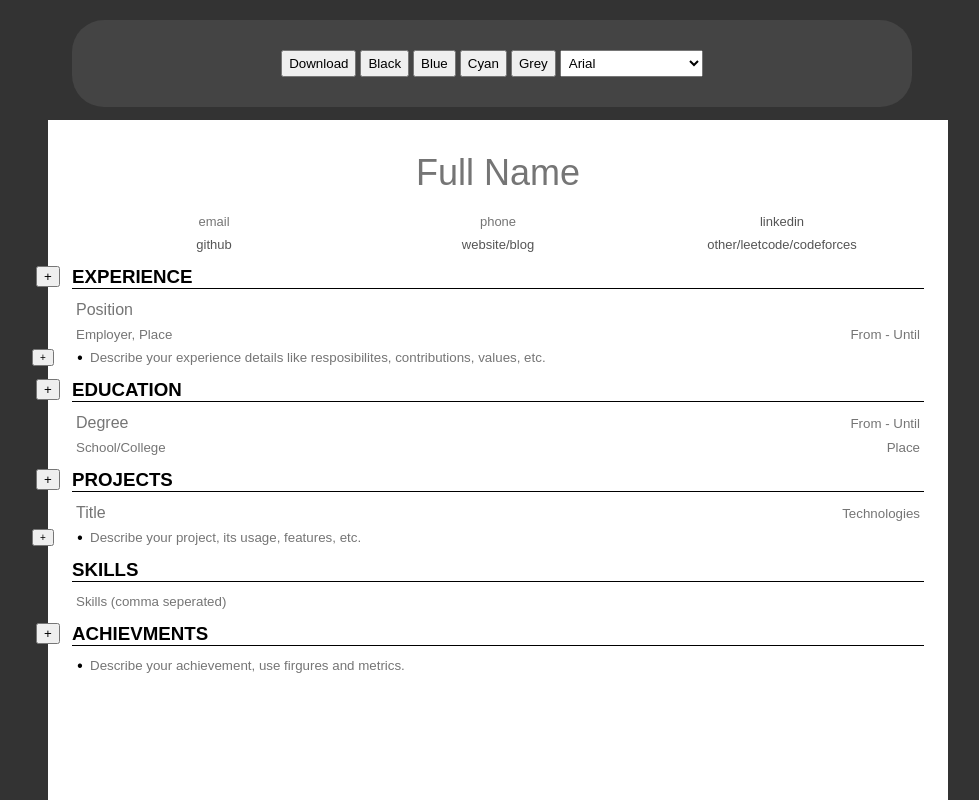
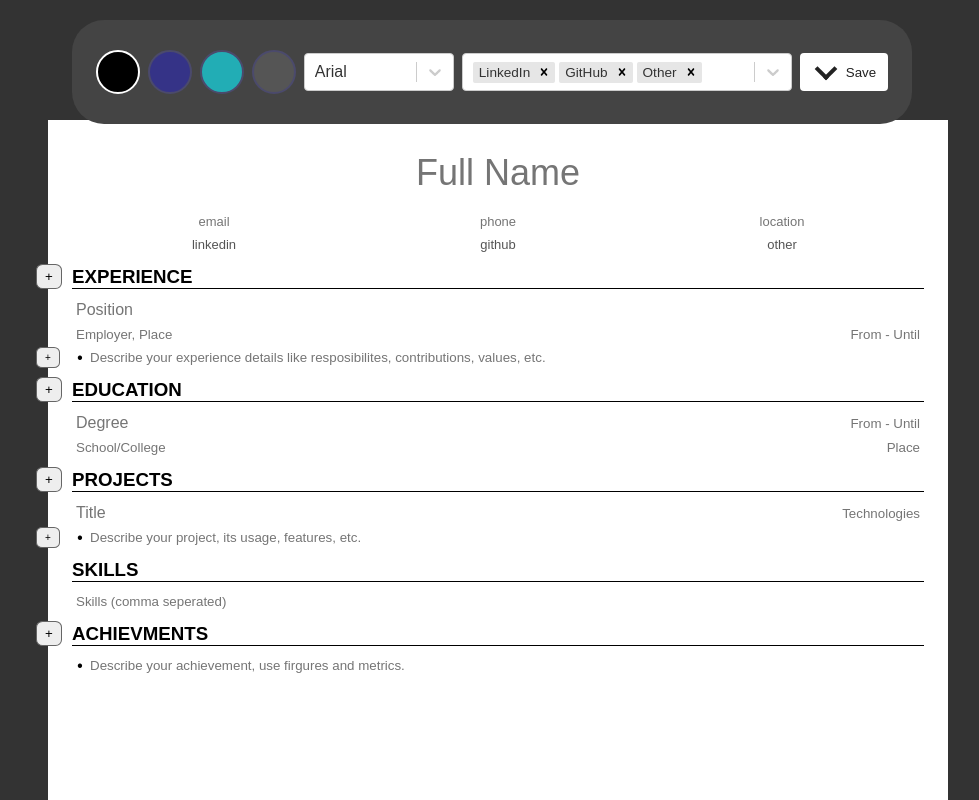
Before and after one commit to k2maan/easy-resume, a React (Vite) app: page / in a window 1280 px wide. Shown: the top 800 px of the page, without its empty margins (142-1121 px from the left). Built offline with nearby package versions, Linux system fonts and the light colour scheme.

Commit message:
Implemented: react-select Select component for font and link options and improved styling

```diff
--- a/package.json
+++ b/package.json
@@ -12,6 +12,7 @@
   "dependencies": {
     "react": "^18.2.0",
     "react-dom": "^18.2.0",
+    "react-select": "^5.7.4",
     "react-to-print": "^2.14.13"
   },
   "devDependencies": {
--- a/src/App.css
+++ b/src/App.css
@@ -32,7 +32,8 @@ select {
 .customiser {
 	display: flex;
 	justify-content: center;
-	gap: 4px;
+	align-items: center;
+	gap: 8px;
 	width: 780px;
 	padding: 30px;
 	border-radius: 32px;
@@ -40,7 +41,7 @@ select {
 	top: 20px;
 	position: fixed;
 	z-index: 100;
-	overflow: hidden;
+	overflow: visible
 }
 
 input,
@@ -70,6 +71,32 @@ input[name="name"] {
 	display: flex;
 	align-items: center;
 	position: relative;
+}
+
+.button-add,
+.button-remove,
+.button-add-details,
+.button-remove-details {
+	z-index: 100;
+	border-radius: 25%;
+	border: 1px solid #666;
+	padding: 4px 8px;
+	background-color: #eee;
+	color: #000;
+	cursor: pointer;
+}
+
+.button-add:hover,
+.button-remove:hover,
+.button-add-details:hover,
+.button-remove-details:hover {
+	z-index: 100;
+	border-radius: 25%;
+	border: 1px solid #666;
+	padding: 4px 8px;
+	background-color: #e1f6fd;
+	color: #000;
+	cursor: pointer;
 }
 
 .button-add,
@@ -164,14 +191,14 @@ textarea {
 	font-size: 10px;
 	margin: 0;
 	position: absolute;
-	left: -40px;
+	left: -36px;
 }
 
 .button-remove-details {
 	font-size: 10px;
 	margin: 0;
 	position: absolute;
-	left: -20px;
+	left: -16px;
 }
 
 /* To remove header and footer text/meta data from the PDF */
@@ -180,3 +207,76 @@ textarea {
 		margin: 0;
 	}
 }
+
+
+
+.button-colour {
+	display: inline-block;
+	padding: 20px 20px;
+	border-radius: 50%;
+	cursor: pointer;
+	border: 2px;
+}
+
+.button-colour.black {
+	background-color: #000;
+}
+
+.button-colour.blue {
+	background-color: #353387;
+}
+
+.button-colour.cyan {
+	background-color: #22adb5;
+}
+
+.button-colour.grey {
+	background-color: #555;
+}
+
+.button-download {
+	padding: 2px 12px;
+	display: flex;
+	align-items: center;
+	background-color: #fff;
+	color: #222;
+	border-radius: 4px;
+	border: 0px;
+	cursor: pointer;
+}
+
+.arrow {
+	border: solid #222;
+	border-width: 0 4px 4px 0;
+	display: inline-block;
+	padding: 6px;
+	margin: 6px 12px 12px 6px;
+}
+
+.arrow:hover {
+	border: solid lightskyblue;
+	border-width: 0 4px 4px 0;
+	display: inline-block;
+	padding: 6px;
+	margin: 6px 12px 12px 6px;
+}
+
+.right {
+	transform: rotate(-45deg);
+	-webkit-transform: rotate(-45deg);
+}
+
+.left {
+	transform: rotate(135deg);
+	-webkit-transform: rotate(135deg);
+}
+
+.up {
+	transform: rotate(-135deg);
+	-webkit-transform: rotate(-135deg);
+}
+
+.down {
+	transform: rotate(45deg);
+	-webkit-transform: rotate(45deg);
+}
--- a/src/components/Document.jsx
+++ b/src/components/Document.jsx
@@ -14,6 +14,7 @@ function Document(props) {
       <Header
         color={props.color}
         setDocumentTitle={props.setDocumentTitle}
+        linkOptions={props.linkOptions}
       />
       <Experience />
       <Education />
--- a/src/components/Header.jsx
+++ b/src/components/Header.jsx
@@ -1,18 +1,26 @@
 import '../App.css'
-import { useState } from 'react'
+import { useEffect, useState } from 'react'
 
 export default function Header(props) {
 	const [entry, setEntry] = useState({
 		name: '',
 		email: '',
+		location: '',
 		phone: '',
-		linkedin: '',
-		github: '',
-		website: '',
-		other: '',
 	})
 	const [isInputActive, setIsInputActive] = useState(false)
 	const [activeField, setActiveField] = useState('')
+
+	useEffect(() => {
+		const previousEntry = JSON.parse(JSON.stringify({
+			name: '',
+			email: '',
+			location: '',
+			phone: '',
+		}))
+		props.linkOptions.forEach((option) => previousEntry[option.value] = '')
+		setEntry(previousEntry)
+	}, [props.linkOptions])
 
 	const handleFieldChange = (event, field) => {
 		const previousEntry = JSON.parse(JSON.stringify(entry))
@@ -51,7 +59,17 @@ export default function Header(props) {
 					id="phone"
 					placeholder='phone'
 				/>
+				<input
+					className='info-item'
+					value={entry.location}
+					onChange={(event) => handleFieldChange(event, 'location')}
+					type="text"
+					name="location"
+					id="location"
+					placeholder='location'
+				/>
 				{
+					entry.hasOwnProperty('linkedin') &&
 					isInputActive &&
 					<input
 						autoFocus={activeField == 'linkedin'}
@@ -66,6 +84,7 @@ export default function Header(props) {
 					/>
 				}
 				{
+					entry.hasOwnProperty('linkedin') &&
 					!isInputActive &&
 					<a
 						style={{ textDecoration: !entry.linkedin && 'none' }}
@@ -77,6 +96,7 @@ export default function Header(props) {
 					</a>
 				}
 				{
+					entry.hasOwnProperty('github') &&
 					isInputActive &&
 					<input
 						autoFocus={activeField == 'github'}
@@ -91,6 +111,7 @@ export default function Header(props) {
 					/>
 				}
 				{
+					entry.hasOwnProperty('github') &&
 					!isInputActive &&
 					<a
 						style={{ textDecoration: !entry.github && 'none' }}
@@ -102,31 +123,7 @@ export default function Header(props) {
 					</a>
 				}
 				{
-					isInputActive &&
-					<input
-						autoFocus={activeField == 'website'}
-						onBlur={() => setIsInputActive(false)}
-						className='info-item'
-						value={entry.website}
-						onChange={(event) => handleFieldChange(event, 'website')}
-						type="text"
-						name="website"
-						id="website"
-						placeholder='website/blog'
-					/>
-				}
-				{
-					!isInputActive &&
-					<a
-						style={{ textDecoration: !entry.website && 'none' }}
-						className='info-item'
-						onClick={(event) => { event.preventDefault(); setActiveField('website'); setIsInputActive(true) }}
-						href={`${entry.website}`}
-					>
-						{entry.website ? entry.website : 'website/blog'}
-					</a>
-				}
-				{
+					entry.hasOwnProperty('other') &&
 					isInputActive &&
 					<input
 						autoFocus={activeField == 'other'}
@@ -137,10 +134,11 @@ export default function Header(props) {
 						type="text"
 						name="other"
 						id="other"
-						placeholder='other/leetcode/codeforces'
+						placeholder='other'
 					/>
 				}
 				{
+					entry.hasOwnProperty('other') &&
 					!isInputActive &&
 					<a
 						style={{ textDecoration: !entry.other && 'none' }}
@@ -148,7 +146,7 @@ export default function Header(props) {
 						onClick={(event) => { event.preventDefault(); setActiveField('other'); setIsInputActive(true) }}
 						href={`${entry.other}`}
 					>
-						{entry.other ? entry.other : 'other/leetcode/codeforces'}
+						{entry.other ? entry.other : 'other'}
 					</a>
 				}
 			</div>
--- a/src/components/Layout.jsx
+++ b/src/components/Layout.jsx
@@ -2,9 +2,10 @@ import '../App.css'
 import Document from './Document'
 import { useReactToPrint } from 'react-to-print';
 import { useRef, useState } from 'react';
+import Select from 'react-select'
 
 function Layout(props) {
-	const [color, setColor] = useState('')
+	const [color, setColor] = useState('#000')
 	const [documentTitle, setDocumentTitle] = useState('Resume')
 	const [pageStyleFont, setPageStyleFont] = useState('Arial')
 	const componentRef = useRef(null);
@@ -20,50 +21,54 @@ function Layout(props) {
 		content: () => componentRef.current
 	})
 
-	const handleFontChange = (e, cb) => {
-		setPageStyleFont(e.target.value)
-		cb(e.target.value)
+	const handleFontChange = (option) => {
+		setPageStyleFont(option.value)
+		props.setFont(option.value)
+	}
+
+	const [defaultOptions, setDefaultOptions] = useState([
+		{ value: 'linkedin', label: 'LinkedIn' },
+		{ value: 'github', label: 'GitHub' },
+		{ value: 'other', label: 'Other' }
+	])
+	const [fonts, setFonts] = useState([
+		{ value: 'Arial', label: 'Arial' },
+		{ value: 'Verdana', label: 'Verdana' },
+		{ value: 'Times New Roman', label: 'Times New Roman' },
+		{ value: 'Courier New', label: 'Courier New' }
+	])
+	const [linkOptions, setLinkOptions] = useState(defaultOptions)
+	const handleLinkOptionsChange = (options) => {
+		setLinkOptions(options)
 	}
 
 	return (
 		<div className="container">
 			<div className='customiser'>
-				<button onClick={handlePrint}>Download</button>
-				<button onClick={() => setColor('#000')}>Black</button>
-				<button onClick={() => setColor('#353387')}>Blue</button>
-				<button onClick={() => setColor('#22adb5')}>Cyan</button>
-				<button onClick={() => setColor('#555')}>Grey</button>
-				<select
-					name="font"
-					id="font"
-					defaultValue="Arial"
-					onChange={(e) => handleFontChange(e, props.setFont)}
-				>
-					<option
-						style={{ fontFamily: 'Arial' }}
-						value="Arial"
-					>
-						Arial
-					</option>
-					<option
-						style={{ fontFamily: 'Verdana' }}
-						value="Verdana"
-					>
-						Verdana
-					</option>
-					<option
-						style={{ fontFamily: 'Times New Roman' }}
-						value="Times New Roman"
-					>
-						Times New Roman
-					</option>
-					<option
-						style={{ fontFamily: 'Courier New' }}
-						value="Courier New"
-					>
-						Courier New
-					</option>
-				</select>
+				<button style={{ border: color === '#000' ? '2px solid white' : '2px solid #4b4a6c' }} className='button-colour black' onClick={() => setColor('#000')}></button>
+				<button style={{ border: color === '#353387' ? '2px solid white' : '2px solid #4b4a6c' }} className='button-colour blue' onClick={() => setColor('#353387')}></button>
+				<button style={{ border: color === '#22adb5' ? '2px solid white' : '2px solid #4b4a6c' }} className='button-colour cyan' onClick={() => setColor('#22adb5')}></button>
+				<button style={{ border: color === '#555' ? '2px solid white' : '2px solid #4b4a6c' }} className='button-colour grey' onClick={() => setColor('#555')}></button>
+				<div style={{ minWidth: '150px', maxWidth: '150px' }}>
+					<Select
+						placeholder='Font'
+						onChange={handleFontChange}
+						options={fonts}
+						defaultValue={{ value: 'Arial', label: 'Arial' }}
+						isClearable={false}
+					/>
+				</div>
+				<div style={{ minWidth: '330px' }}>
+					<Select
+						placeholder='Links'
+						onChange={handleLinkOptionsChange}
+						options={defaultOptions}
+						defaultValue={defaultOptions}
+						isMulti
+						isClearable={false}
+					/>
+				</div>
+				<button className='button-download' onClick={handlePrint}><i className="arrow down"></i>Save</button>
 			</div>
 			<div
 				ref={componentRef}
@@ -72,6 +77,7 @@ function Layout(props) {
 				<Document
 					color={color}
 					setDocumentTitle={setDocumentTitle}
+					linkOptions={linkOptions}
 				/>
 			</div>
 		</div>
--- a/src/main.jsx
+++ b/src/main.jsx
@@ -3,7 +3,7 @@ import ReactDOM from 'react-dom/client'
 import App from './App.jsx'
 
 ReactDOM.createRoot(document.getElementById('root')).render(
-  <React.StrictMode>
+  <>
     <App />
-  </React.StrictMode>,
+  </>,
 )
```
Also changed, not shown: 1 other file (tests, documents, lock files or other folders).
